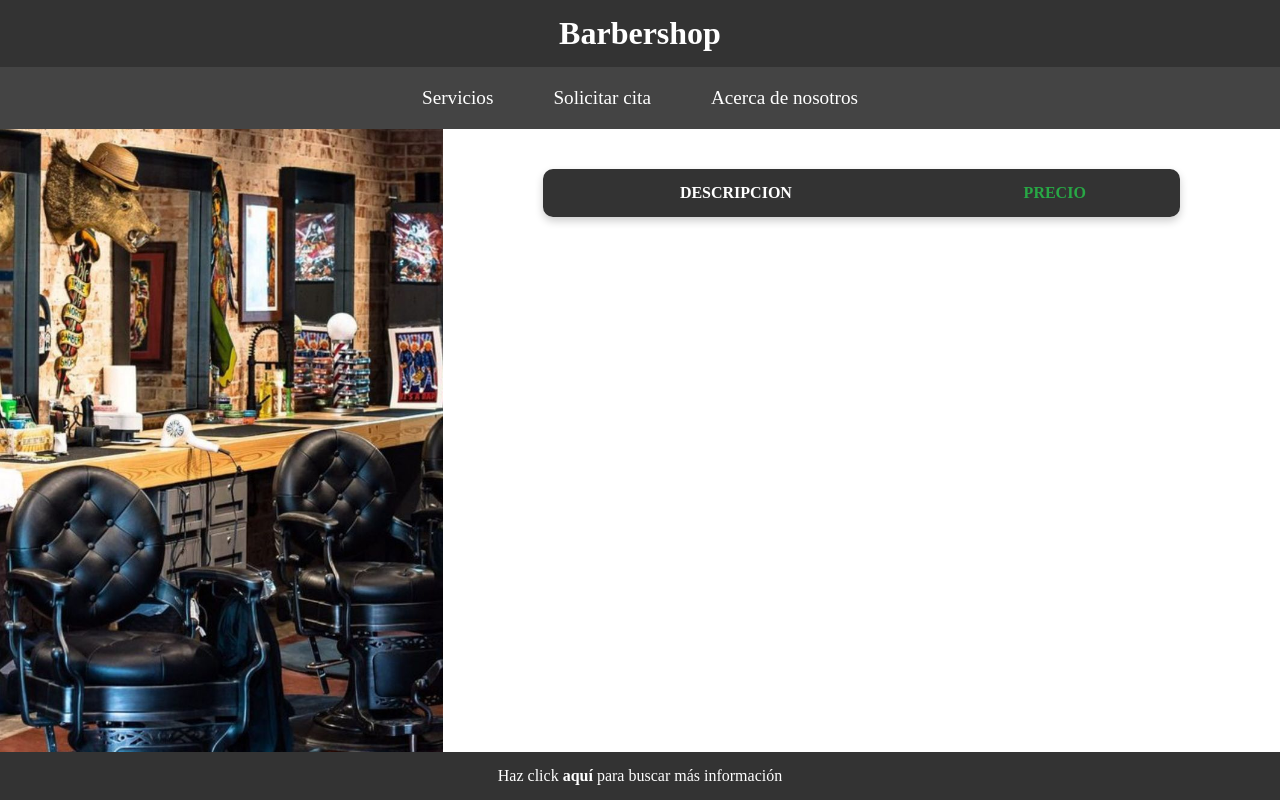
After one commit to Nyx325/barbershop2, a PHP site: template src/View/servicios.php in a window 1280 px wide. The commit adds this page. Run offline with PHP 8.4, Linux system fonts and the light colour scheme; the template is opened without the code that fills it, so the values that code supplies are empty.

Commit message:
vistas sin login

```diff
--- /dev/null
+++ b/src/View/servicios.php
@@ -0,0 +1,50 @@
+<?php
+namespace App\View;
+
+require __DIR__ . "/../../vendor/autoload.php";
+
+use App\Controller\ServicioController;
+
+$ctrl = ServicioController::getInstance();
+?>
+<!DOCTYPE html>
+<html lang="en">
+<head>
+    <meta charset="UTF-8">
+    <meta name="viewport" content="width=device-width, initial-scale=1.0">
+    <link rel="stylesheet" href="/static/css/side_img.css">
+    <link rel="stylesheet" href="/static/css/default_table.css">
+    <title>Servicios</title>
+</head>
+<body>
+  <?php require __DIR__ . "/../../static/components/header.php" ?>
+
+  <div class="middle-container">
+    <div class="img-background"></div>
+    <section>
+      <table>
+        <thead>
+          <tr>
+            <td>Descripcion</td>
+            <td>Precio</td>
+          </tr>
+        </thead>
+        <tbody>
+          <?php
+            foreach ($ctrl->getAll() as $service) {
+              ?>
+                <tr>
+                  <td><?php echo $service->description; ?></td>
+                  <td><?php echo number_format($service->precio, 2, '.', ''); ?></td>
+                </tr>
+              <?php
+            }
+          ?>
+          </tbody>
+      </table>
+    </section>
+  </div>
+
+  <?php require __DIR__ . "/../../static/components/footer.php" ?>
+</body>
+</html>
--- a/static/components/header.php
+++ b/static/components/header.php
@@ -5,9 +5,9 @@
 
     <nav class="nav__bar bg-nav">
         <ol class="nav__bar-list">
-            <li class="nav__bar-item bg-hover"><a href="#">Servicios</a></li>
-            <li class="nav__bar-item bg-hover"><a href="#">Solicitar cita</a></li>
-            <li class="nav__bar-item bg-hover"><a href="#">Acerca de nosotros</a></li>
+            <li class="nav__bar-item bg-hover"><a href="../../src/View/servicios.php">Servicios</a></li>
+            <li class="nav__bar-item bg-hover"><a href="../../src/View/solicitar_cita.php">Solicitar cita</a></li>
+            <li class="nav__bar-item bg-hover"><a href="../../src/View/acerca_de.php">Acerca de nosotros</a></li>
         </ol>
     </nav>
 </header>
--- /dev/null
+++ b/static/css/default_table.css
@@ -0,0 +1,52 @@
+/* Estilo base para la tabla */
+table {
+  width: 80%;
+  margin: 20px auto;
+  border-collapse: collapse;
+  border-radius: 10px;
+  overflow: hidden; /* Asegura que los bordes redondeados se apliquen bien */
+  box-shadow: 0 4px 8px rgba(0, 0, 0, 0.2);
+  background-color: #fff;
+}
+
+/* Estilo para las celdas del encabezado */
+thead {
+  background-color: #333;
+  color: white;
+  font-weight: bold;
+  text-transform: uppercase;
+}
+
+thead td {
+  padding: 15px;
+  text-align: center;
+}
+
+/* Estilo para las filas */
+tbody tr {
+  border-bottom: 1px solid #ddd;
+  transition: background-color 0.3s ease;
+}
+
+/* Alternancia de colores en las filas */
+tbody tr:nth-child(even) {
+  background-color: #f9f9f9;
+}
+
+/* Estilo para las celdas */
+td {
+  padding: 12px;
+  text-align: center;
+  font-size: 16px;
+}
+
+/* Efecto hover en las filas */
+tbody tr:hover {
+  background-color: #f1f1f1;
+}
+
+/* Estiliza los precios */
+td:nth-child(2) {
+  font-weight: bold;
+  color: #28a745; /* Verde llamativo */
+}
```
Also changed, not shown: index.php (+1 -8 lines), src/Controller/SessionController.php (+8 -0 lines), src/View/acerca_de.php (added), src/View/solicitar_cita.php (added).
